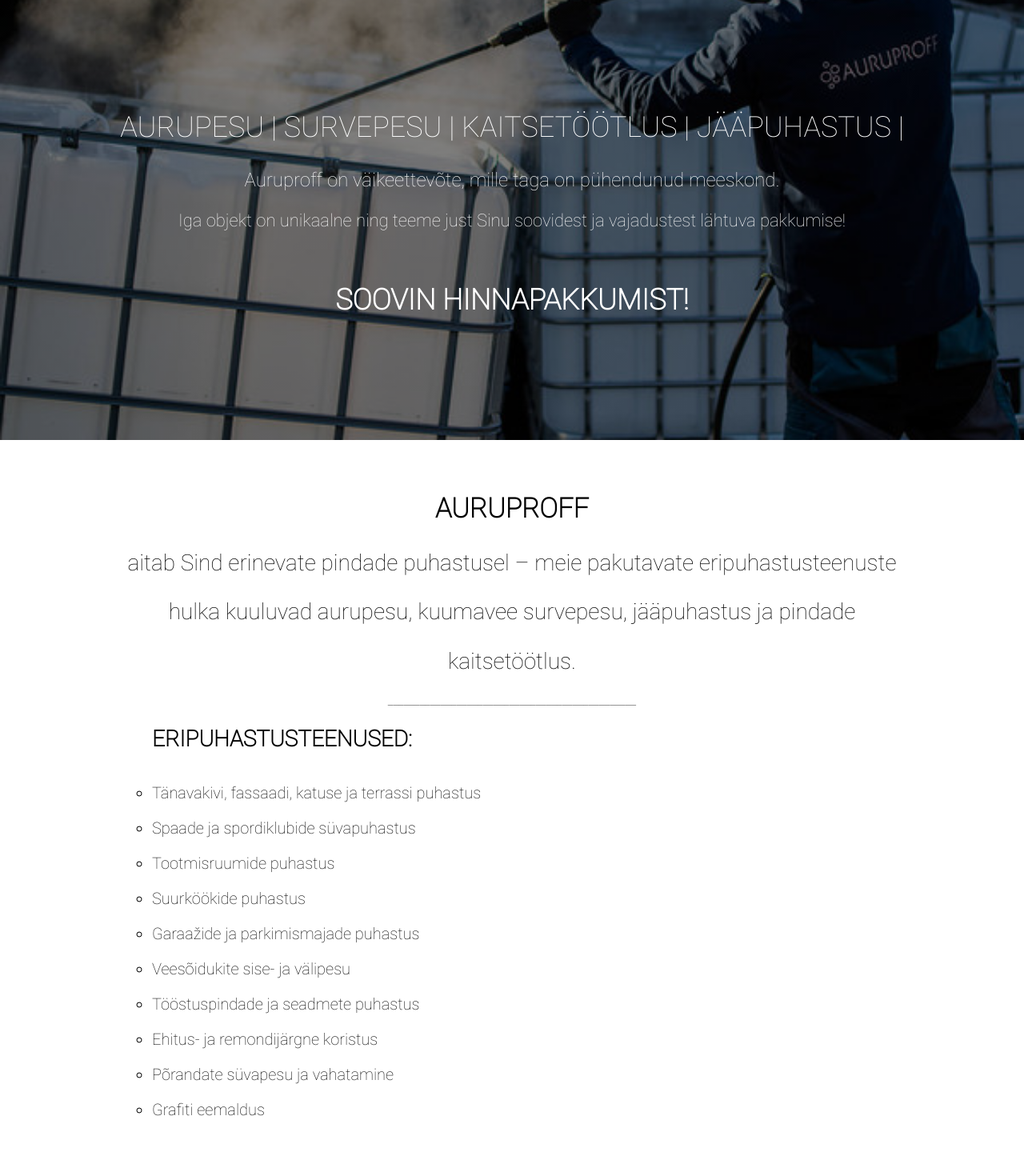
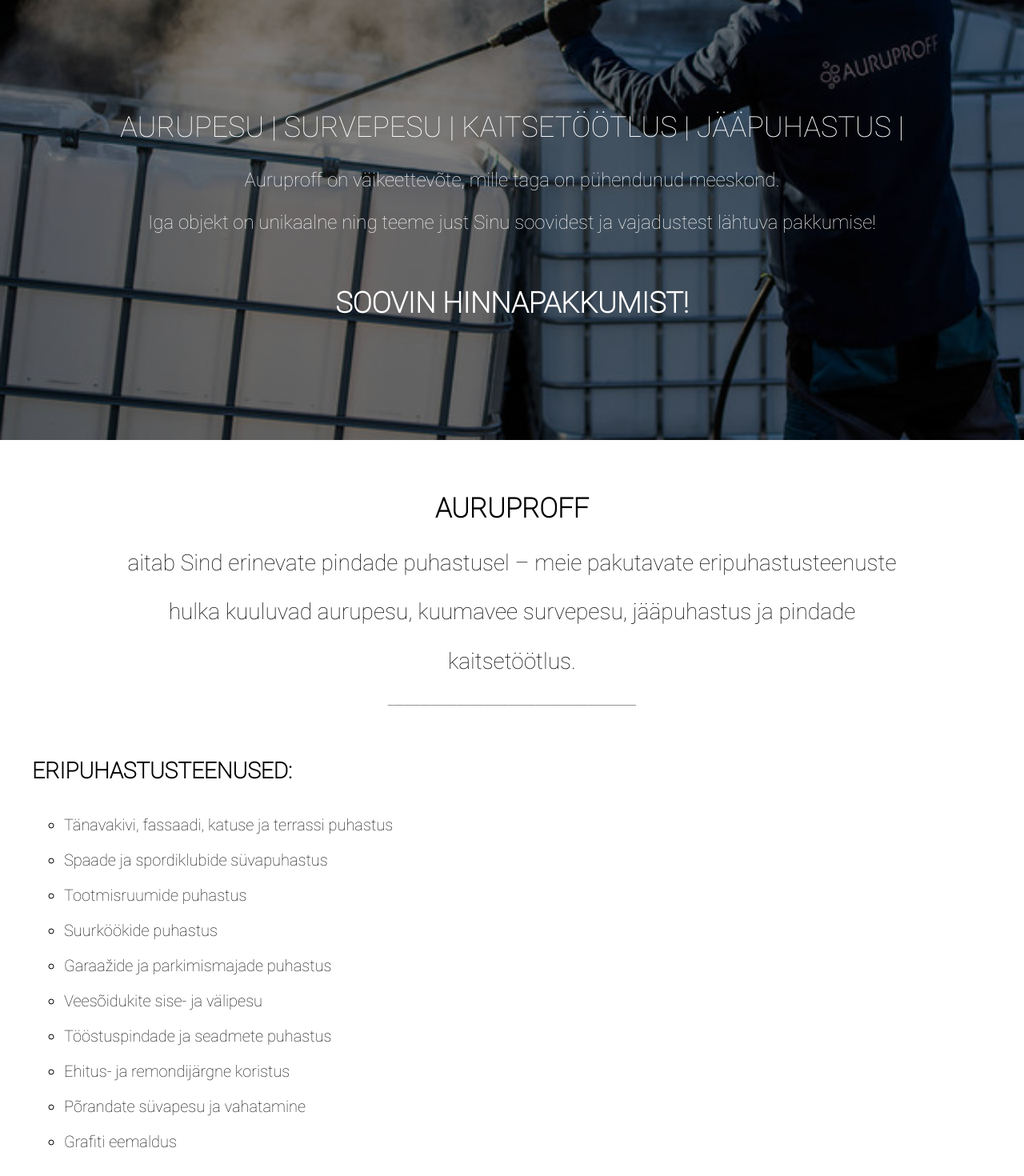
Before and after one commit to andrikaljumae/Auruproff, a React (Create React App) app: page / in a window 1280 px wide. Shown: the part 360-1830 px from the top of the page at 80% size. Built offline with nearby package versions, Linux system fonts and the light colour scheme.

Commit message:
classes added for styling

```diff
--- a/src/pages/Homepage.js
+++ b/src/pages/Homepage.js
@@ -6,25 +6,35 @@ import Navbar from '../components/Navbar';
 function Homepage() {
   return (
     <div className="Homepage">
-      <div className="wrapper">
+      <div className="Wrapper">
         <div className="Title">
             <Navbar/>
             <div className="Header-middle">
-                <p style={{fontSize: 36}}>AURUPESU | SURVEPESU | KAITSETÖÖTLUS | JÄÄPUHASTUS |</p>
-                <p style={{fontSize: 24}}>Auruproff on väikeettevõte, mille taga on pühendunud meeskond.</p>
-                <p style={{fontSize: 22}}>Iga objekt on unikaalne ning teeme just Sinu soovidest ja vajadustest lähtuva pakkumise!</p>
+              <div className="Services">
+                <p>AURUPESU | SURVEPESU | KAITSETÖÖTLUS | JÄÄPUHASTUS |</p>
+              </div>
+              <div className="Introduction">
+                <p>Auruproff on väikeettevõte, mille taga on pühendunud meeskond.</p>
+                <p>Iga objekt on unikaalne ning teeme just Sinu soovidest ja vajadustest lähtuva pakkumise!</p>
+              </div>
                 <br></br>
-                <b style={{fontSize: 36}}>SOOVIN HINNAPAKKUMIST!</b>
+              <div className="Offer">
+                <b>SOOVIN HINNAPAKKUMIST!</b>
+              </div>
             </div>
         </div>
       </div>
       <div className="Body">
-        <b style={{fontSize: 34}}>AURUPROFF</b>
-        <p style={{fontSize: 28}}>aitab Sind erinevate pindade puhastusel – meie pakutavate eripuhastusteenuste hulka kuuluvad aurupesu, kuumavee survepesu, jääpuhastus ja pindade kaitsetöötlus.</p>
+        <div className="Body_title">
+          <b>AURUPROFF</b>
+        </div>
+        <div className="Body_introduction">
+          <p>aitab Sind erinevate pindade puhastusel – meie pakutavate eripuhastusteenuste hulka kuuluvad aurupesu, kuumavee survepesu, jääpuhastus ja pindade kaitsetöötlus.</p>
+        </div>
         <p>_______________________________________________</p>
-        <div className="Bullet_list" style={{lineHeight: 2}}>
+        <div className="Bullet_list">
           <b style={{fontSize: 28}}>ERIPUHASTUSTEENUSED:</b>
-          <ul class="a" style={{marginTop: 15}}>
+          <ul class="a">
               <li>Tänavakivi, fassaadi, katuse ja terrassi puhastus</li>
               <li>Spaade ja spordiklubide süvapuhastus</li>
               <li>Tootmisruumide puhastus</li>
--- a/src/styles/Homepage.css
+++ b/src/styles/Homepage.css
@@ -3,7 +3,10 @@
   font-family: 'Roboto-thin';
   src: url('../fonts/Roboto-Thin.ttf');
 }
-.wrapper {
+.Homepage {
+  font-family: Roboto-thin;
+}
+.Wrapper {
   display: flex;
 }
 
@@ -18,40 +21,45 @@
     background-size: cover;
     height: 910px;
     color: #fff;
-
-  }
-  .Header-left {
-    position: absolute;
-    margin-top: 1rem;
-    margin-left: 2rem;
-    filter: brightness(100);
-
   }
   .Header-middle {
     margin-top: 400px;
-    font-family: Roboto-thin;
     justify-content: center;
     text-align: center;
     align-items: baseline;
-
-
+  }
+  .Services {
+    font-size: 36px;
+  }
+  .Introduction {
+    font-size: 24px;
+  }
+  .Offer {
+    font-size: 36px;
   }
 
   ul.a {
     list-style-type: circle;
+    margin-top: 15px;
+    margin-left: 40px;
 }
 .Body {
-    font-family: Roboto-thin;
     margin-top: 3em;
+    text-align: center;
+  }
+  .Body_title {
+    text-align: center;
+    font-size: 34px;
+  }
+  .Body_introduction {
     text-align: center;
     margin-left: 150px;
     margin-right: 150px;
-
-}
+    font-size: 28px;
+  }
 .Bullet_list {
     text-align: left;
+    margin-top: 40px;
     margin-left: 40px;
     font-size: 20px;
-
-
 }
```
